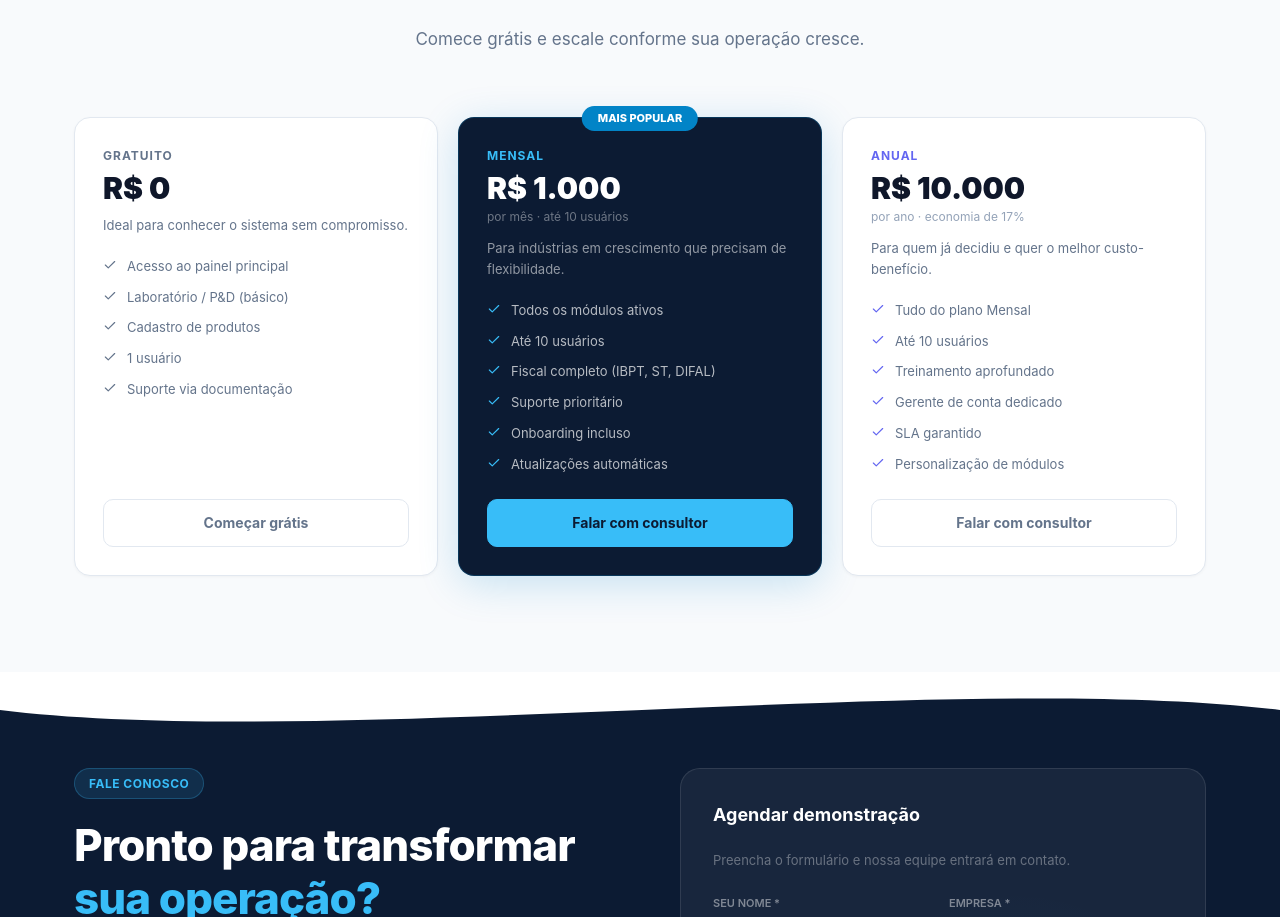
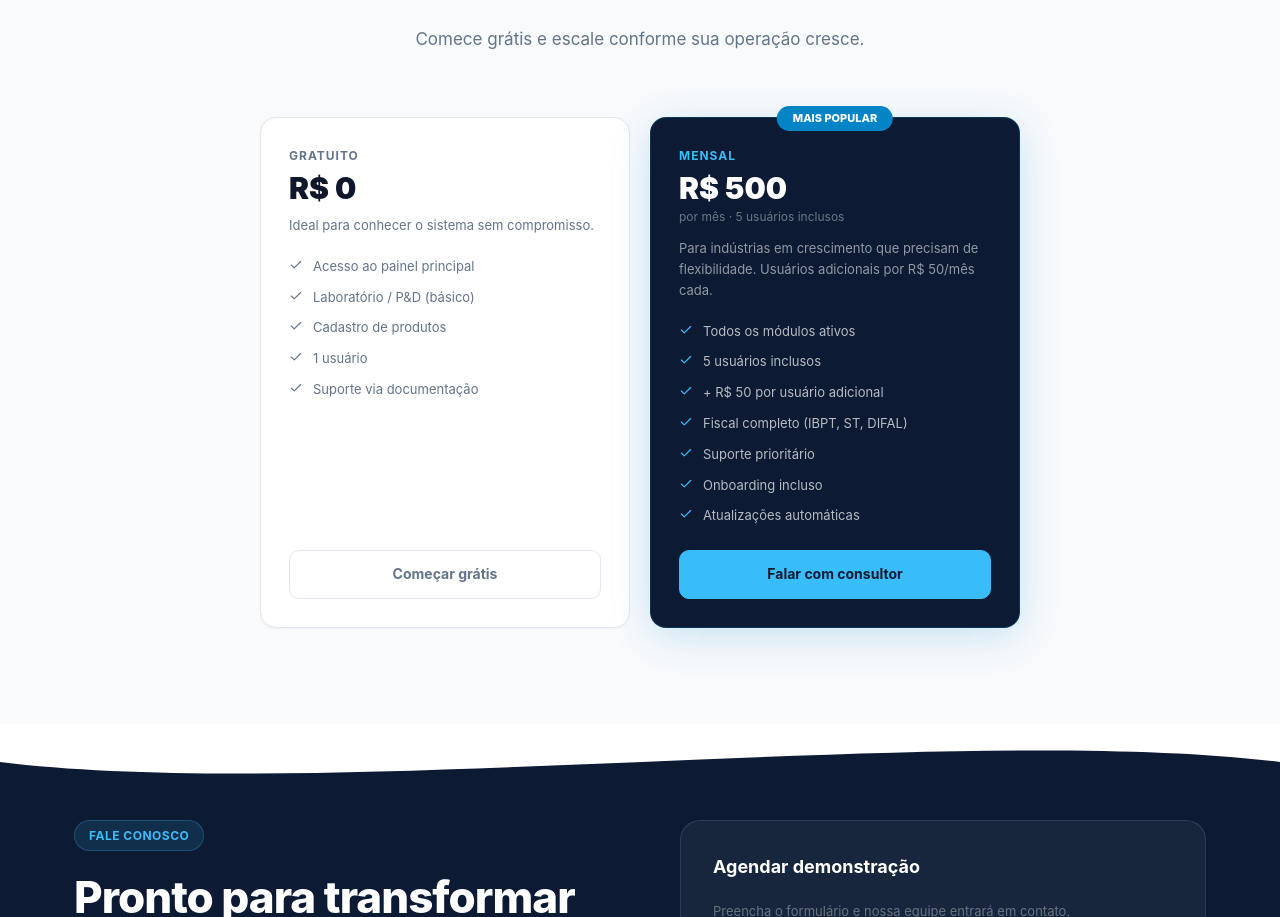
Before and after one commit to Fantini1991/axion-group-site, a React (Vite) app: page /axion-one in a window 1280 px wide. Shown: the part 9120-10037 px from the top of the page. Built offline with nearby package versions, Linux system fonts and the light colour scheme.

Commit message:
fix: atualizar planos — remover Anual, Mensal R$500 com 5 usuarios + R$50 por adicional
Co-Authored-By: Claude Sonnet 4.6 <noreply@anthropic.com>

```diff
--- a/src/sections/Planos.tsx
+++ b/src/sections/Planos.tsx
@@ -19,13 +19,14 @@ const planos = [
   },
   {
     name: "Mensal",
-    price: "R$ 1.000",
-    period: "por mês · até 10 usuários",
-    desc: "Para indústrias em crescimento que precisam de flexibilidade.",
+    price: "R$ 500",
+    period: "por mês · 5 usuários inclusos",
+    desc: "Para indústrias em crescimento que precisam de flexibilidade. Usuários adicionais por R$ 50/mês cada.",
     color: "#0284c7",
     features: [
       "Todos os módulos ativos",
-      "Até 10 usuários",
+      "5 usuários inclusos",
+      "+ R$ 50 por usuário adicional",
       "Fiscal completo (IBPT, ST, DIFAL)",
       "Suporte prioritário",
       "Onboarding incluso",
@@ -33,23 +34,6 @@ const planos = [
     ],
     cta: "Falar com consultor",
     highlight: true,
-  },
-  {
-    name: "Anual",
-    price: "R$ 10.000",
-    period: "por ano · economia de 17%",
-    desc: "Para quem já decidiu e quer o melhor custo-benefício.",
-    color: "#6366f1",
-    features: [
-      "Tudo do plano Mensal",
-      "Até 10 usuários",
-      "Treinamento aprofundado",
-      "Gerente de conta dedicado",
-      "SLA garantido",
-      "Personalização de módulos",
-    ],
-    cta: "Falar com consultor",
-    highlight: false,
   },
 ];
 
@@ -68,7 +52,7 @@ export default function Planos() {
           </p>
         </div>
 
-        <div style={{ display: "grid", gridTemplateColumns: "repeat(auto-fill, minmax(300px, 1fr))", gap: 20 }}>
+        <div style={{ display: "grid", gridTemplateColumns: "repeat(auto-fill, minmax(300px, 1fr))", gap: 20, maxWidth: 760, margin: "0 auto" }}>
           {planos.map(p => (
             <div key={p.name} style={{
               position: "relative", display: "flex", flexDirection: "column",
```
